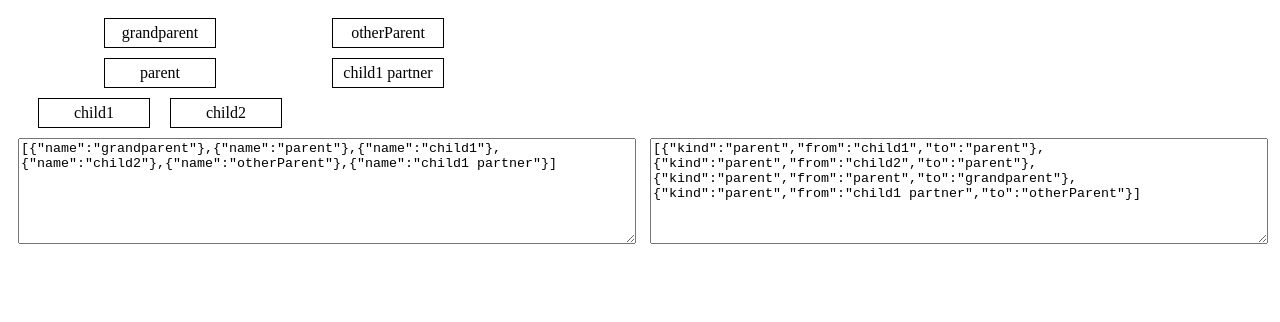
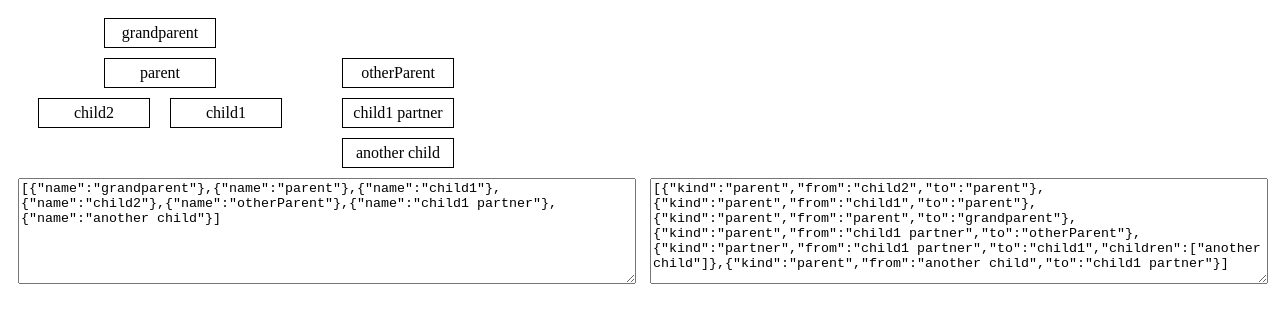
Before and after one commit to jamesfer/vue-tree-testing, a Vue app: page / in a window 1280 px wide. Shown: the top 322 px of the page. Built offline with nearby package versions, Linux system fonts and the light colour scheme; the HTML template or start-up script is replaced by a standard one.

Commit message:
Render tree layers.

```diff
--- a/src/App.vue
+++ b/src/App.vue
@@ -69,13 +69,16 @@
     { name: 'child2' },
     { name: 'otherParent' },
     { name: 'child1 partner' },
+    { name: 'another child' },
   ];
 
   const defaultLinks = [
+    { kind: 'parent', from: 'child2', to: 'parent' },
     { kind: 'parent', from: 'child1', to: 'parent' },
-    { kind: 'parent', from: 'child2', to: 'parent' },
     { kind: 'parent', from: 'parent', to: 'grandparent' },
     { kind: 'parent', from: 'child1 partner', to: 'otherParent' },
+    { kind: 'partner', from: 'child1 partner', to: 'child1', children: [ 'another child' ] },
+    { kind: 'parent', from: 'another child', to: 'child1 partner' },
   ];
 
   export default {
--- a/src/components/tree-group.vue
+++ b/src/components/tree-group.vue
@@ -1,9 +1,17 @@
 <template>
   <div class="tree-group" :id="group.id">
+    <div class="left-links">
+      <div class="link-layer" v-for="layer in reverse(group.layers)">
+        <tree-link v-for="link in layer.leftLinks" :key="link.id" :space="link.verticalOffset" :link="link"></tree-link>
+      </div>
+    </div>
+
     <tree :tree="group.root"></tree>
 
     <div class="right-links">
-      <tree-link v-for="link in rightLinks" :key="link.id" :space="link.spaceSize" :link="link.link"></tree-link>
+      <div class="link-layer" v-for="layer in group.layers">
+        <tree-link v-for="link in layer.rightLinks" :key="link.id" :space="link.verticalOffset" :link="link"></tree-link>
+      </div>
     </div>
   </div>
 </template>
@@ -11,7 +19,7 @@
 <script>
   import tree from './tree';
   import treeLink from './tree-link';
-  import { sortBy, map } from 'lodash';
+  import { sortBy, map, reverse } from 'lodash';
 
   export default {
     props: [ 'group' ],
@@ -19,38 +27,9 @@
       tree,
       treeLink,
     },
-    computed: {
-      leftLinks() {
-        return this.calculateSpaceSize(this.group.leftLinks);
-      },
-
-      rightLinks() {
-        return this.calculateSpaceSize(this.group.rightLinks);
-      }
+    methods: {
+      reverse,
     },
-    methods: {
-      calculateSpaceSize(links) {
-        const orderedLinks = sortBy(links, 'verticalOffset');
-
-        let previousOffset = 0;
-        return map(orderedLinks, link => {
-          let spaceSize = link.verticalOffset - previousOffset;
-          console.log('space size', spaceSize);
-
-          // Throw an error if space is too small
-          if (spaceSize < 0) {
-            spaceSize = 0;
-            throw new Error('There is not enough room to render all links.');
-          }
-
-          // Update the previous offset
-          previousOffset += spaceSize + link.getHeight();
-          console.log('next space size', previousOffset);
-
-          return { link, spaceSize };
-        })
-      }
-    }
   }
 </script>
 
@@ -60,7 +39,7 @@
     overflow: scroll;
   }
 
-  .right-links {
+  .left-links, .right-links {
     display: inline-block;
   }
 </style>
--- a/src/components/types.js
+++ b/src/components/types.js
@@ -48,6 +48,12 @@ export class TreeGroup extends UniqueId {
   addLink(link) {
     this.childLinks.push(link);
     link.to.parentLinks.push(link);
+  }
+
+  createLayer() {
+    const newLayer = new TreeLinkLayer(this);
+    this.layers.push(newLayer);
+    return newLayer;
   }
 
   hasParent() {
--- a/src/tree-algorithm.js
+++ b/src/tree-algorithm.js
@@ -204,7 +204,7 @@ function createGroupLayers(groups) {
 
       if (!linkDidFit) {
         // Add the link to a new layer
-        const newLayer = new TreeLinkLayer(group);
+        const newLayer = group.createLayer();
         addLinkToLayer(newLayer, link);
       }
     });
@@ -233,5 +233,8 @@ export function createFamilyTree(nodes, links) {
   if (rootGroups.length === 0) {
     throw new Error('Cyclical graphs cannot be processed');
   }
+
+  createGroupLayers(rootGroups);
+
   return rootGroups;
 }
```
